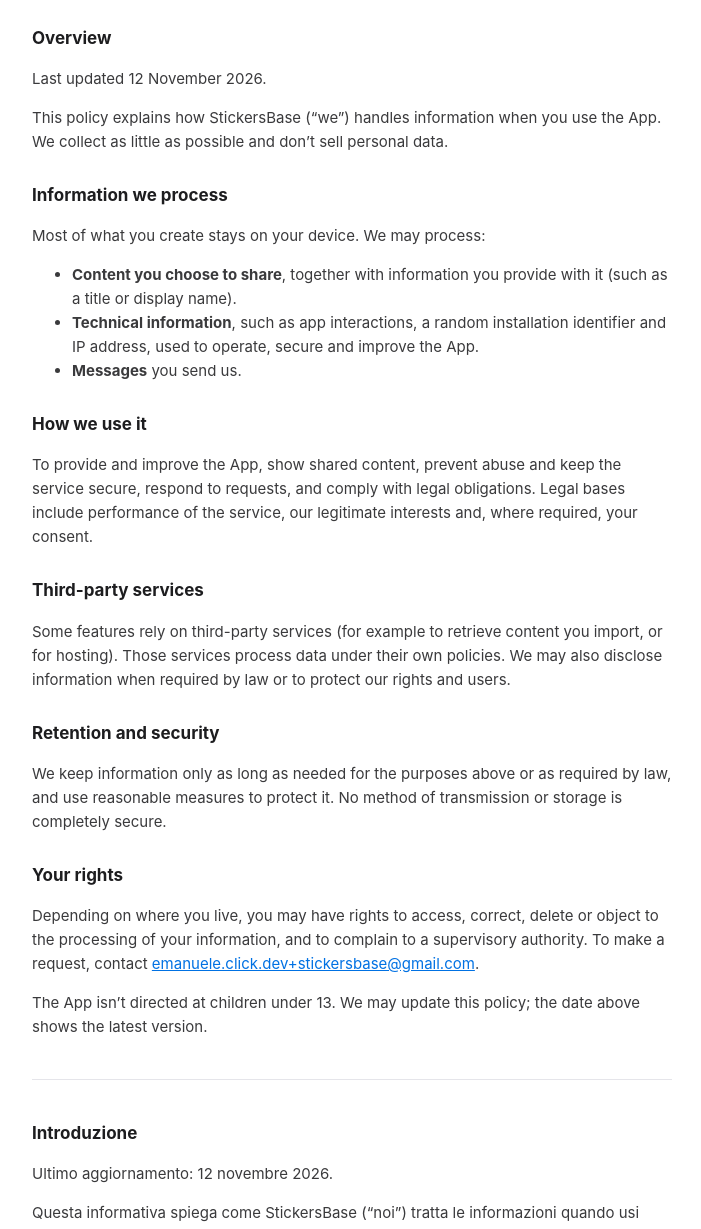
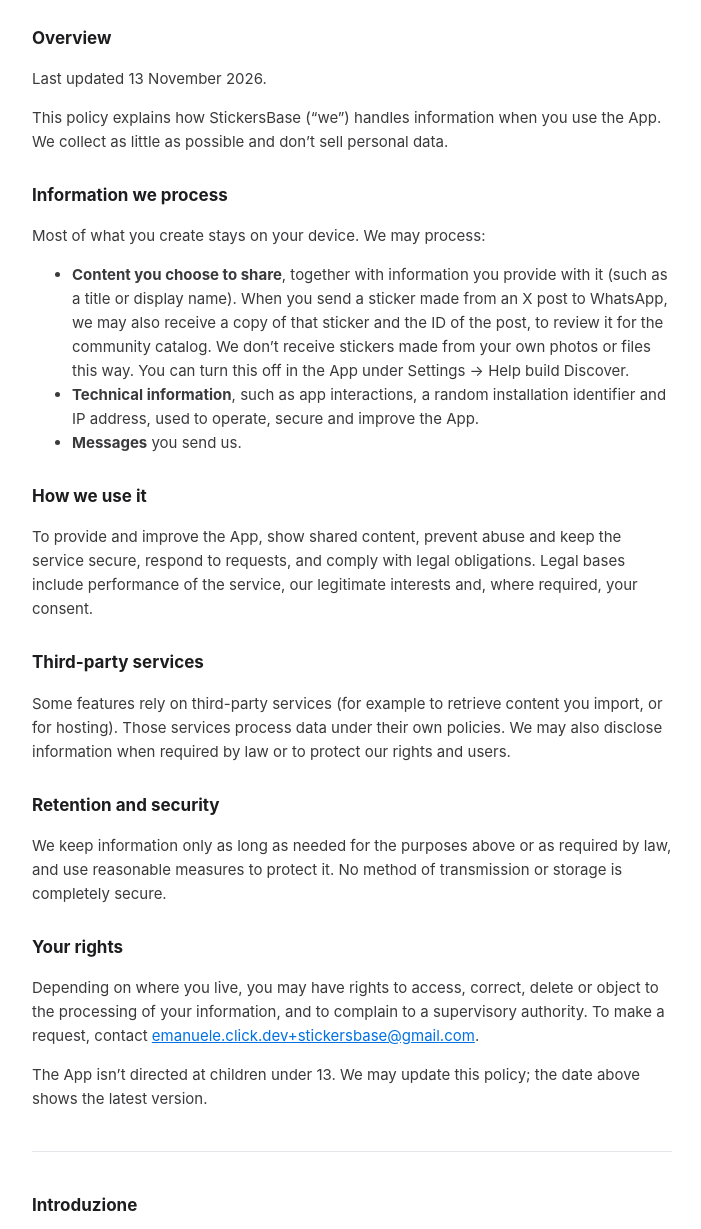
Before and after one commit to Emahhh/website-emanuele.click, a plain HTML site: page stickersbase/privacy/index.html in a window 1280 px wide. Shown: the part 136-1365 px from the top of the page, without its empty margins (288-989 px from the left). Drawn offline with Linux system fonts and the light colour scheme.

Commit message:
StickersBase privacy: disclose automatic review copies of X stickers
Co-Authored-By: Claude Sonnet 5.5 <noreply@anthropic.com>

```diff
--- a/stickersbase/privacy/index.html
+++ b/stickersbase/privacy/index.html
@@ -13,9 +13,9 @@
 <h1>Privacy policy</h1>
 
 <h2>Overview</h2>
-<p>Last updated 12 November 2026.</p><p>This policy explains how StickersBase (“we”) handles information when you use the App. We collect as little as possible and don’t sell personal data.</p>
+<p>Last updated 13 November 2026.</p><p>This policy explains how StickersBase (“we”) handles information when you use the App. We collect as little as possible and don’t sell personal data.</p>
 <h2>Information we process</h2>
-<p>Most of what you create stays on your device. We may process:</p><ul><li><strong>Content you choose to share</strong>, together with information you provide with it (such as a title or display name).</li><li><strong>Technical information</strong>, such as app interactions, a random installation identifier and IP address, used to operate, secure and improve the App.</li><li><strong>Messages</strong> you send us.</li></ul>
+<p>Most of what you create stays on your device. We may process:</p><ul><li><strong>Content you choose to share</strong>, together with information you provide with it (such as a title or display name). When you send a sticker made from an X post to WhatsApp, we may also receive a copy of that sticker and the ID of the post, to review it for the community catalog. We don’t receive stickers made from your own photos or files this way. You can turn this off in the App under Settings → Help build Discover.</li><li><strong>Technical information</strong>, such as app interactions, a random installation identifier and IP address, used to operate, secure and improve the App.</li><li><strong>Messages</strong> you send us.</li></ul>
 <h2>How we use it</h2>
 <p>To provide and improve the App, show shared content, prevent abuse and keep the service secure, respond to requests, and comply with legal obligations. Legal bases include performance of the service, our legitimate interests and, where required, your consent.</p>
 <h2>Third-party services</h2>
@@ -26,9 +26,9 @@
 <p>Depending on where you live, you may have rights to access, correct, delete or object to the processing of your information, and to complain to a supervisory authority. To make a request, contact <a href="mailto:emanuele.click.dev+stickersbase@gmail.com">emanuele.click.dev+stickersbase@gmail.com</a>.</p><p>The App isn’t directed at children under 13. We may update this policy; the date above shows the latest version.</p>
 <hr>
 <h2>Introduzione</h2>
-<p>Ultimo aggiornamento: 12 novembre 2026.</p><p>Questa informativa spiega come StickersBase (“noi”) tratta le informazioni quando usi l’App. Raccogliamo il minimo indispensabile e non vendiamo dati personali.</p>
+<p>Ultimo aggiornamento: 13 novembre 2026.</p><p>Questa informativa spiega come StickersBase (“noi”) tratta le informazioni quando usi l’App. Raccogliamo il minimo indispensabile e non vendiamo dati personali.</p>
 <h2>Informazioni trattate</h2>
-<p>Gran parte di ciò che crei resta sul tuo dispositivo. Possiamo trattare:</p><ul><li><strong>Contenuti che scegli di condividere</strong>, insieme alle informazioni che fornisci (come un titolo o un nome visualizzato).</li><li><strong>Informazioni tecniche</strong>, come interazioni con l’app, un identificativo casuale di installazione e l’indirizzo IP, usate per gestire, proteggere e migliorare l’App.</li><li><strong>Messaggi</strong> che ci invii.</li></ul>
+<p>Gran parte di ciò che crei resta sul tuo dispositivo. Possiamo trattare:</p><ul><li><strong>Contenuti che scegli di condividere</strong>, insieme alle informazioni che fornisci (come un titolo o un nome visualizzato). Quando invii a WhatsApp uno sticker creato da un post di X, possiamo ricevere anche una copia dello sticker e l’ID del post, per valutarlo per il catalogo della community. Non riceviamo in questo modo gli sticker creati dalle tue foto o dai tuoi file. Puoi disattivarlo nell’App in Impostazioni → Help build Discover.</li><li><strong>Informazioni tecniche</strong>, come interazioni con l’app, un identificativo casuale di installazione e l’indirizzo IP, usate per gestire, proteggere e migliorare l’App.</li><li><strong>Messaggi</strong> che ci invii.</li></ul>
 <h2>Finalità</h2>
 <p>Fornire e migliorare l’App, mostrare i contenuti condivisi, prevenire abusi e garantire la sicurezza, rispondere alle richieste e adempiere agli obblighi di legge. Le basi giuridiche includono l’esecuzione del servizio, il nostro legittimo interesse e, ove richiesto, il tuo consenso.</p>
 <h2>Servizi di terzi</h2>
```
